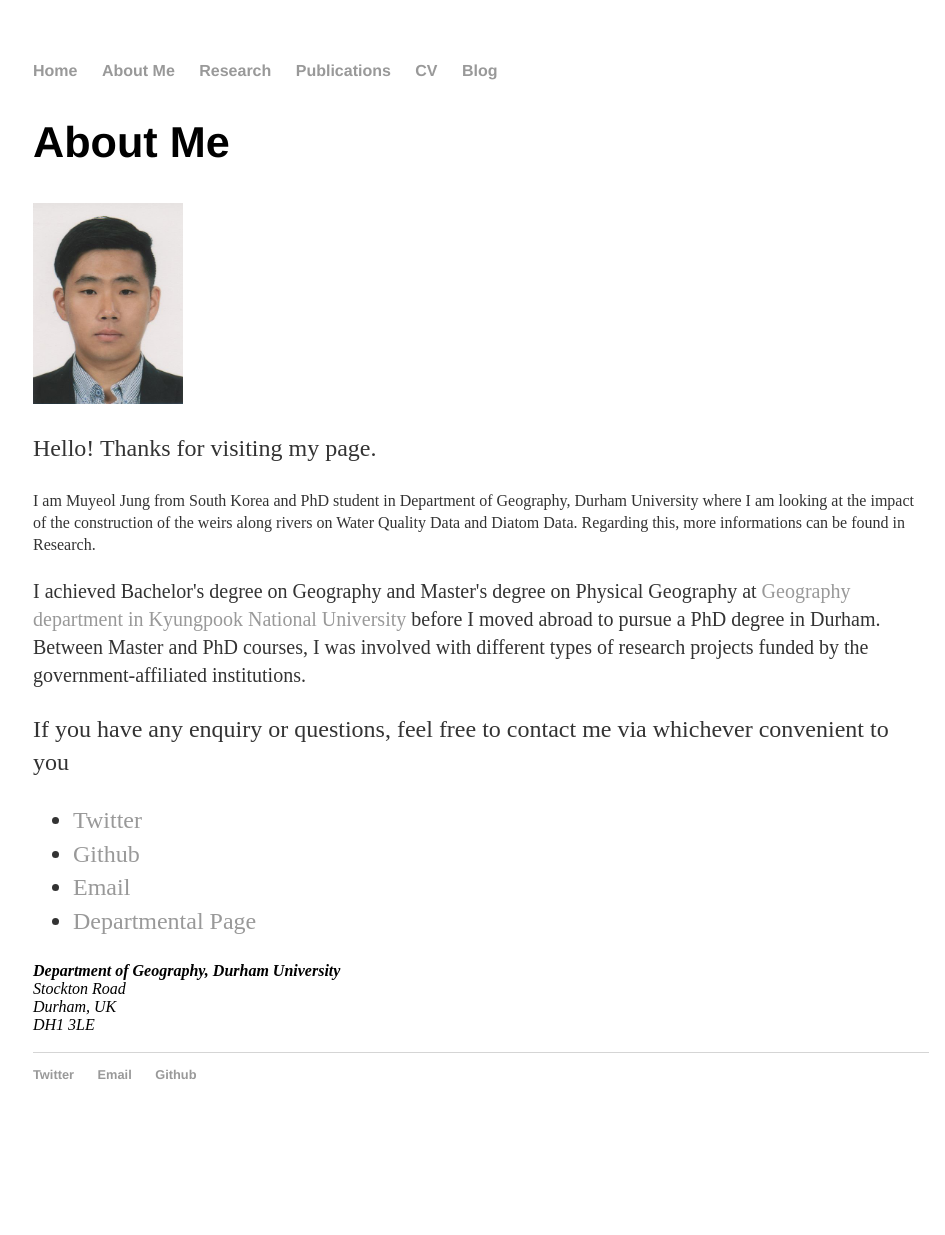
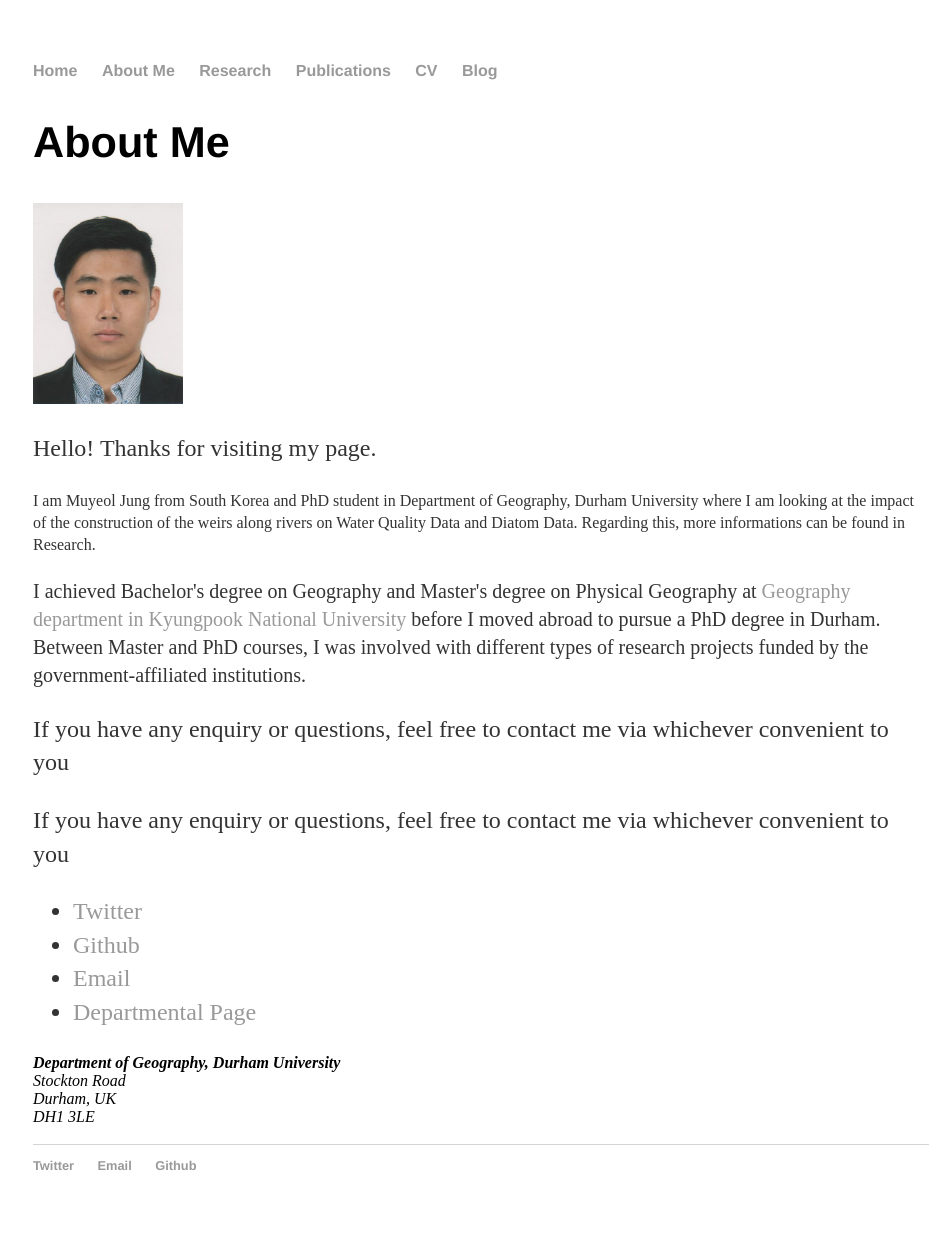
Before and after one commit to muyeoljung/muyeoljung.github.io, a Jekyll site: the page built from about/index.html, in a window 1280 px wide. Shown: the whole page, without its empty margins (159-1104 px from the left). Built offline with Jekyll 4.4.1, drawn with Linux system fonts in a browser that asks for light colours; before the commit the page ends 1144 px from its top, so only the background shows below that.

Commit message:
Update index.html

```diff
--- a/about/index.html
+++ b/about/index.html
@@ -9,6 +9,7 @@ title: About Me
 			<p> Hello! Thanks for visiting my page. </p>
 			<p style="font-size:16px"> I am Muyeol Jung from South Korea and PhD student in Department of Geography, Durham University where I am looking at the impact of the construction of the weirs along rivers on Water Quality Data and Diatom Data. Regarding this, more informations can be found in Research.</p>
 			<p style="font-size:20px"> I achieved Bachelor's degree on Geography and Master's degree on Physical Geography at <a href="https://geog.knu.ac.kr/">Geography department in Kyungpook National University</a> before I moved abroad to pursue a PhD degree in Durham. Between Master and PhD courses, I was involved with different types of research projects funded by the government-affiliated institutions. </p>
+			<p style="font-size:24px"> If you have any enquiry or questions, feel free to contact me via whichever convenient to you </p>
 			<p> If you have any enquiry or questions, feel free to contact me via whichever convenient to you </p>
 
 			<ul class="contacts">
```
